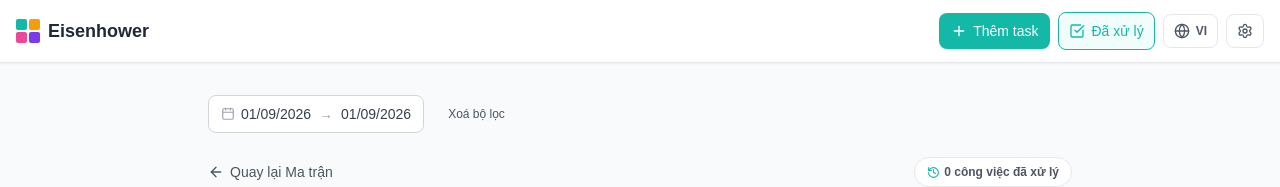
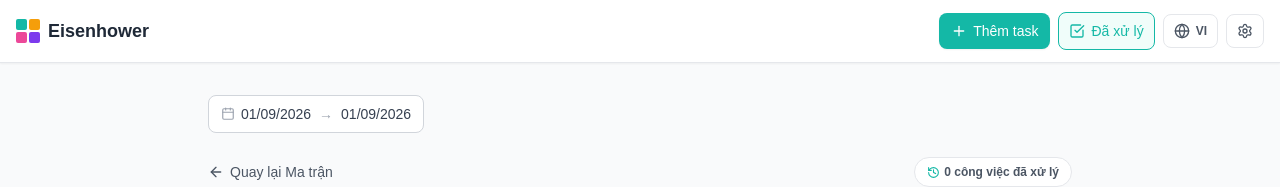
Before and after one commit to NMD572/task-management, a Next.js app: page /completed in a window 1280 px wide. Shown: the top 187 px of the page. Built offline with nearby package versions, Linux system fonts and the light colour scheme; no server answers.

Commit message:
fix prompt 22

```diff
--- a/src/app/completed/page.tsx
+++ b/src/app/completed/page.tsx
@@ -13,6 +13,7 @@ import {
   Tag,
   MessageSquare,
   History,
+  X,
 } from 'lucide-react';
 import Header from '@/components/layout/Header';
 import { FilterProvider } from '@/lib/filterContext';
@@ -95,12 +96,14 @@ function CompletedTasksContent() {
     pushURL(adjustedFrom, newTo);
   };
 
-  // Clear filter resets to current week and cleans URL
+  // Clear filter resets to default (today) and cleans URL
   const clearFilter = () => {
     setDateFrom(defaultFrom);
     setDateTo(defaultTo);
     pushURL(defaultFrom, defaultTo);
   };
+
+  const hasActiveFilters = dateFrom !== defaultFrom || dateTo !== defaultTo;
 
   // Refs for showPicker()
   const fromInputRef = useRef<HTMLInputElement>(null);
@@ -189,13 +192,17 @@ function CompletedTasksContent() {
             </div>
           </div>
 
+          {/* Clear filter button - only show when filters are active, matching MatrixBoard FilterBar */}
+          {hasActiveFilters && (
             <button
               type="button"
               onClick={clearFilter}
-            className="px-3 py-2 text-xs font-medium text-gray-600 hover:bg-gray-200 rounded-lg transition"
+              className="flex items-center gap-1.5 rounded-lg border border-gray-200 px-3 py-2 text-sm font-medium text-gray-500 hover:bg-gray-100 hover:text-gray-700 transition"
             >
+              <X size={14} />
               {t('filter.clear_filter')}
             </button>
+          )}
         </div>
 
         {/* ── Breadcrumb / Header Navigation ── */}
```
Lines whose indentation alone changed are shown as unchanged.
